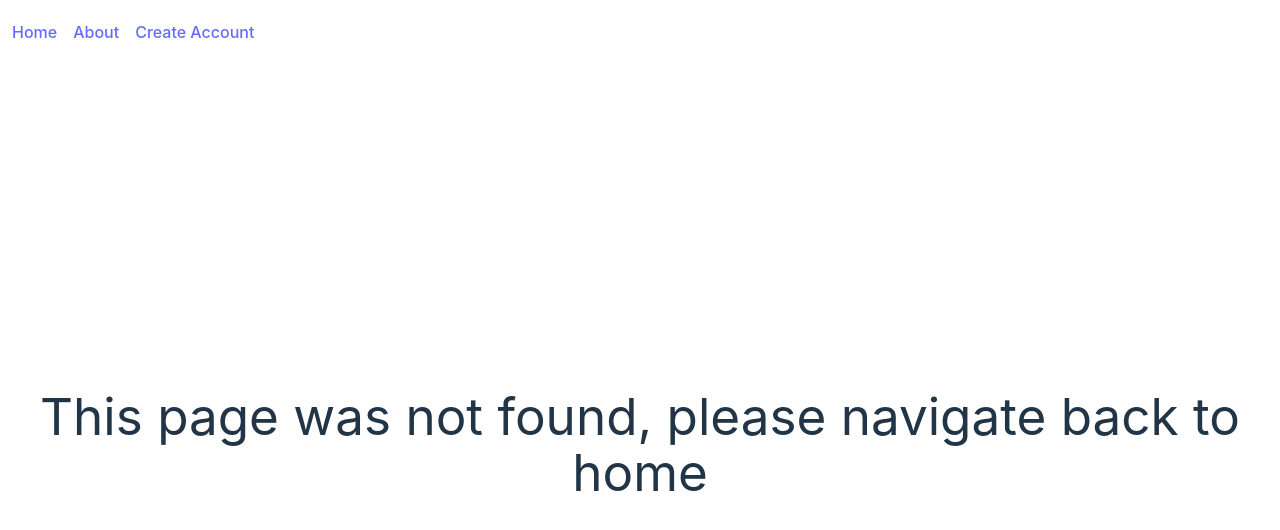
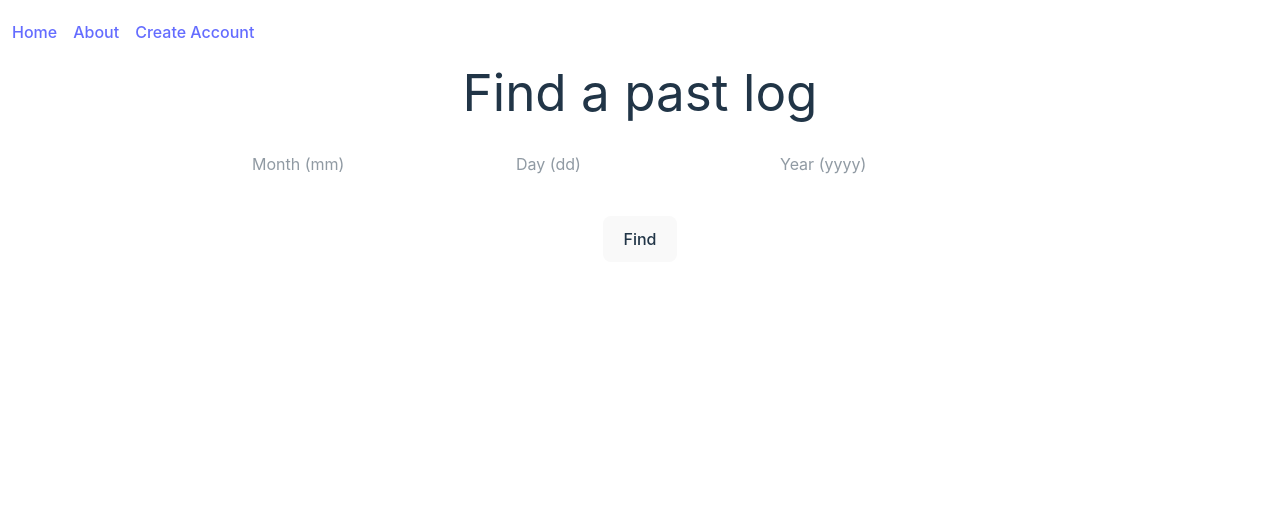
Before and after one commit to jdahlee/Three-Good-Things, a React (Vite) app in the folder frontend/: page /pastentries in a window 1280 px wide. Before the commit this address had no page. Shown: the top 530 px of the page. Built offline with nearby package versions, Linux system fonts and the light colour scheme.

Commit message:
implement APIs and frontend

```diff
--- a/frontend/src/App.jsx
+++ b/frontend/src/App.jsx
@@ -6,6 +6,8 @@ import NotFound from "./pages/NotFound";
 import "./App.css";
 import Login from "./pages/Login";
 import CreateAccount from "./pages/CreateAccount";
+import LogEntry from "./pages/LogEntry";
+import LogFind from "./pages/PastLogs";
 
 function App() {
   return (
@@ -17,6 +19,8 @@ function App() {
         <Route path="*" element={<NotFound />} />
         <Route path="/create" element={<CreateAccount />} />
         <Route path="/login" element={<Login />} />
+        <Route path="/log" element={<LogEntry />} />
+        <Route path="/pastentries" element={<LogFind />} />
       </Routes>
     </BrowserRouter>
   );
--- a/frontend/src/pages/CreateAccount.jsx
+++ b/frontend/src/pages/CreateAccount.jsx
@@ -1,10 +1,23 @@
 import React from "react";
 import { useState } from "react";
+import { createUser } from "../services/requests";
 
-const CreateAccount = ({ ...props }) => {
-  const [username, setUsername] = useState('');
-  const [email, setEmail] = useState('');
-  const [password, setPassword] = useState('');
+const CreateAccount = () => {
+  const [username, setUsername] = useState("");
+  const [email, setEmail] = useState("");
+  const [password, setPassword] = useState("");
+
+  const handleSubmit = async () => {
+    const res = await createUser(username, email, password);
+    console.log("res", res);
+    if (res.error) {
+      alert(
+        `Ran into the following problem when creating account: ${res.error}`
+      );
+    } else if (res && res.message == "Account created") {
+      navigate("/");
+    }
+  };
 
   return (
   <div className="min-h-screen bg-[#242424] flex items-center justify-center">
@@ -40,6 +53,7 @@ const CreateAccount = ({ ...props }) => {
 
         <button
           className = "w-full bg-blue-500 hover:bg-blue-600 text-white font-semibold py-2 px-4 rounded-lg transition duration-200"
+          onClick={handleSubmit}
         >
           Create Account
         </button>
--- a/frontend/src/pages/LogEntry.jsx
+++ b/frontend/src/pages/LogEntry.jsx
@@ -1,10 +1,23 @@
 import React from "react";
 import { useState } from "react";
+import { createLog } from "../services/requests";
 
 const LogEntry = ({ ...props }) => {
   const [logEntry1, setLogEntry1] = useState("");
   const [logEntry2, setLogEntry2] = useState("");
   const [logEntry3, setLogEntry3] = useState("");
+
+  const handleSave = async () => {
+    const logs = [logEntry1, logEntry2, logEntry3];
+    const result = await createLog(logs);
+      console.log("Created Log:", result);
+      setLogEntry1("");
+      setLogEntry2("");
+      setLogEntry3("");
+      if (result.error) {
+        alert(`${result.error}`);
+      }
+  };
 
   return (
     <div className="flex flex-col h-full justify-start items-center p-5">
@@ -36,7 +49,9 @@ const LogEntry = ({ ...props }) => {
         </div>
       </div>
 
-      <button className="mt-10">Save</button>
+      <button onClick={handleSave} className="mt-10">
+        Save
+      </button>
     </div>
   );
 };
--- a/frontend/src/pages/Login.jsx
+++ b/frontend/src/pages/Login.jsx
@@ -1,14 +1,21 @@
 import  { useState } from 'react';
+import { loginUser } from '../services/requests';
 
-function Login() {
+const Login = () => {
   const [username, setUsername] = useState('');
   const [password, setPassword] = useState('');
 
-  const handleSubmit = (event) => {
-    event.preventDefault();
-    // Handle login logic here
-    console.log('Username:', username);
-    console.log('Password:', password);
+  const handleSubmit = async () => {
+    const result = await loginUser(username, password);
+    console.log("Submitted username", username);
+    console.log("Submitted password", password);
+    setUsername("");
+    setPassword("");
+    if (result.error) {
+      alert(`${result.error}`);
+    } else if (result && result.message == "Login successful") {
+      navigate("/");
+    }
   };
 
   const containerStyle = {
@@ -43,7 +50,6 @@ function Login() {
   return (
     <div style={containerStyle}>
       <h1 style={headingStyle}>Login </h1>
-      <form style={formStyle} onSubmit={handleSubmit}>
         <input
           type="text"
           placeholder="Username"
@@ -58,10 +64,12 @@ function Login() {
           onChange={(e) => setPassword(e.target.value)}
           style={inputStyle}
         />
-        <button type="submit" style={buttonStyle}>Login</button>
-      </form>
+        <button style={buttonStyle}
+         onClick={handleSubmit}>
+          Login
+        </button>
     </div>
   );
-}
+};
 
 export default Login;
--- /dev/null
+++ b/frontend/src/pages/PastLogs.jsx
@@ -0,0 +1,74 @@
+import React from "react";
+import { useState } from "react";
+
+
+import { getLog } from "../services/requests";
+
+
+const LogFind = ({ ...props }) => {
+  const [month, setMonth] = useState("");
+  const [day, setDay] = useState("");
+  const [year, setYear] = useState("");
+  const [targetDate, setTargetDate] = useState("");
+  const [pastLog, setPastLog] = useState(null);
+
+
+  const handleFind = async () => {
+    setPastLog(null);
+    const targetDateString = month + "-" + day + "-" + year;
+    setTargetDate(targetDateString);
+    const result = await getLog(targetDateString);
+    if (result.error) {
+      alert(`Ran into the following problem: ${result.error}`);
+    } else if (result && result.message == "Log found successfully") {
+      setPastLog(result.log.body);
+    }
+  };
+
+
+  return (
+    <div className="flex flex-col h-full justify-start items-center p-5">
+      <h1>Find a past log</h1>
+      <div className="flex mt-8 space-x-4">
+        <input
+          type="text"
+          placeholder="Month (mm)"
+          value={month}
+          onChange={(e) => setMonth(e.target.value)}
+        />
+        <input
+          type="text"
+          placeholder="Day (dd)"
+          value={day}
+          onChange={(e) => setDay(e.target.value)}
+        />
+        <input
+          type="text"
+          placeholder="Year (yyyy)"
+          value={year}
+          onChange={(e) => setYear(e.target.value)}
+        />
+      </div>
+
+
+      <button className="mt-10" onClick={handleFind}>
+        Find
+      </button>
+
+
+      {pastLog && (
+        <div className="mt-10">
+          <p className="text-2xl font-bold">Log for {targetDate}</p>
+          <div className="mt-4 space-y-2">
+            <div>Thing 1: {pastLog.thing_1}</div>
+            <div>Thing 2: {pastLog.thing_2}</div>
+            <div>Thing 3: {pastLog.thing_3}</div>
+          </div>
+        </div>
+      )}
+    </div>
+  );
+};
+
+
+export default LogFind;
```
